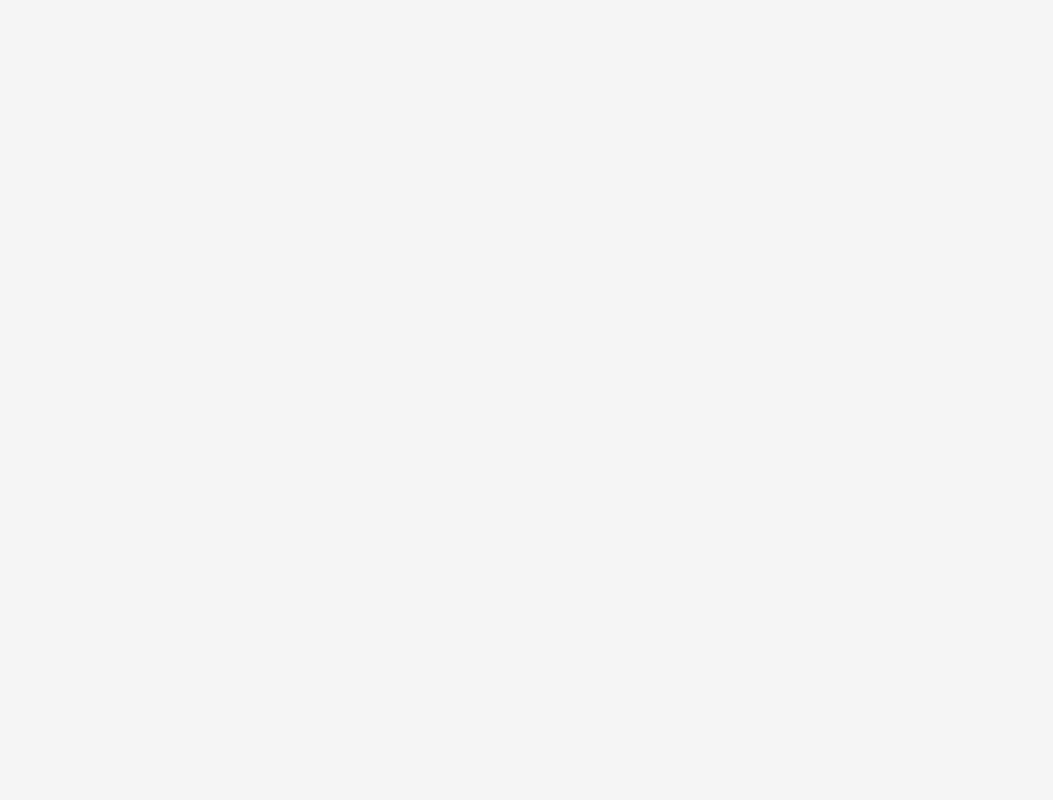
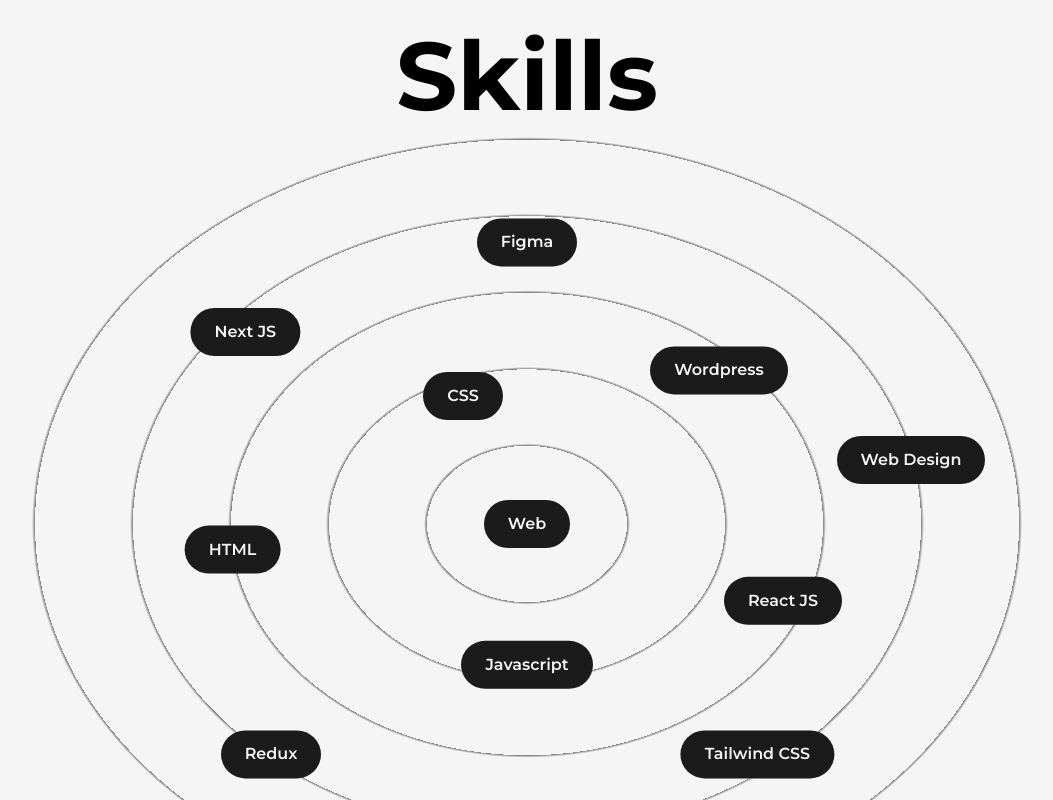
Before and after one commit to ilonavarro/portfolioCopy, a Next.js app: page /about in a window 1280 px wide. Shown: the part 1160-1960 px from the top of the page, without its empty margins (113-1166 px from the left). Before the commit the page ends 1158 px from the top, so only its background shows below. Built offline with nearby package versions, Linux system fonts and the light colour scheme.

Commit message:
page skills finished

```diff
--- a/src/app/about/page.js
+++ b/src/app/about/page.js
@@ -3,6 +3,7 @@
 import Image from 'next/image'
 import profilePic from '../../../public/images/profile/ilo.jpg'
 import AnimatedNumbers from '@/components/AnimatedNumbers'
+import Skills from '@/components/Skills'
 
 export const metadata = {
   title: 'About',
@@ -53,6 +54,7 @@
             <AnimatedNumbers value={3} text={'years of experience'} />
           </div>
         </div>
+        <Skills />
       </Layout>
     </main>
   )
--- /dev/null
+++ b/src/components/Skills/Skill.js
@@ -0,0 +1,22 @@
+'use client'
+import { motion } from 'framer-motion'
+
+export default function Skill({ text, x, y }) {
+  return (
+    <motion.div
+      className='flex items-center justify-center rounded-full font-semibold bg-dark text-light py-3 px-6 shadow-dark cursor-grab
+      absolute'
+      whileHover={{
+        scale: 1.05,
+        textShadow: '0px 0px 4px rgb(44, 215, 254)',
+        boxShadow: '0px 0px 8px rgb(44, 215, 254)'
+      }}
+      initial={{ x: 0, y: 0 }}
+      whileInView={{ x: x, y: y }}
+      transition={{ duration: 1.5 }}
+      viewport={{ once: true }}
+    >
+      {text}
+    </motion.div>
+  )
+}
--- /dev/null
+++ b/src/components/Skills/index.js
@@ -0,0 +1,22 @@
+import Skill from './Skill'
+
+export default function Skills() {
+  return (
+    <>
+      <h2 className='font-bold text-8xl mt-64 w-full text-center'>Skills</h2>
+      <div className='w-full h-screen relative flex items-center justify-center rounded-full bg-circularLight'>
+        <Skill x='0vw' y='0vw' text='Web' />
+        <Skill x='-5vw' y='-10vw' text='CSS' />
+        <Skill x='-23vw' y='2vw' text='HTML' />
+        <Skill x='0vw' y='11vw' text='Javascript' />
+        <Skill x='20vw' y='6vw' text='React JS' />
+        <Skill x='-22vw' y='-15vw' text='Next JS' />
+        <Skill x='15vw' y='-12vw' text='Wordpress' />
+        <Skill x='30vw' y='-5vw' text='Web Design' />
+        <Skill x='0vw' y='-22vw' text='Figma' />
+        <Skill x='-20vw' y='18vw' text='Redux' />
+        <Skill x='18vw' y='18vw' text='Tailwind CSS' />
+      </div>
+    </>
+  )
+}
--- a/tailwind.config.js
+++ b/tailwind.config.js
@@ -18,6 +18,10 @@
       },
       animation: {
         'spin-slow': 'spin 8s linear infinite'
+      },
+      backgroundImage: {
+        circularLight:
+          'repeating-radial-gradient(rgba(0,0,0,0.5) 2px, #f5f5f5 5px, #f5f5f5 100px);'
       }
     }
   },
```
Also changed, not shown: 1 other file (tests, documents, lock files or other folders).
